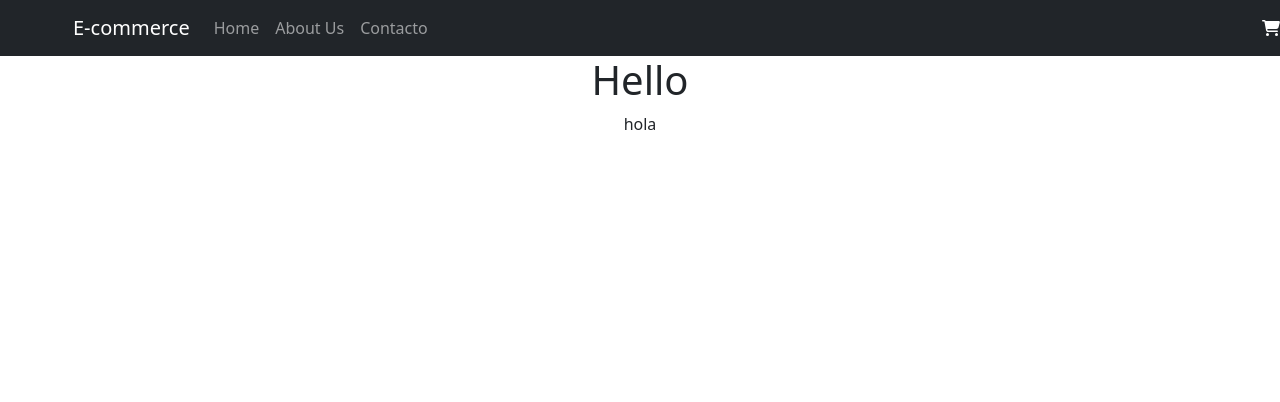
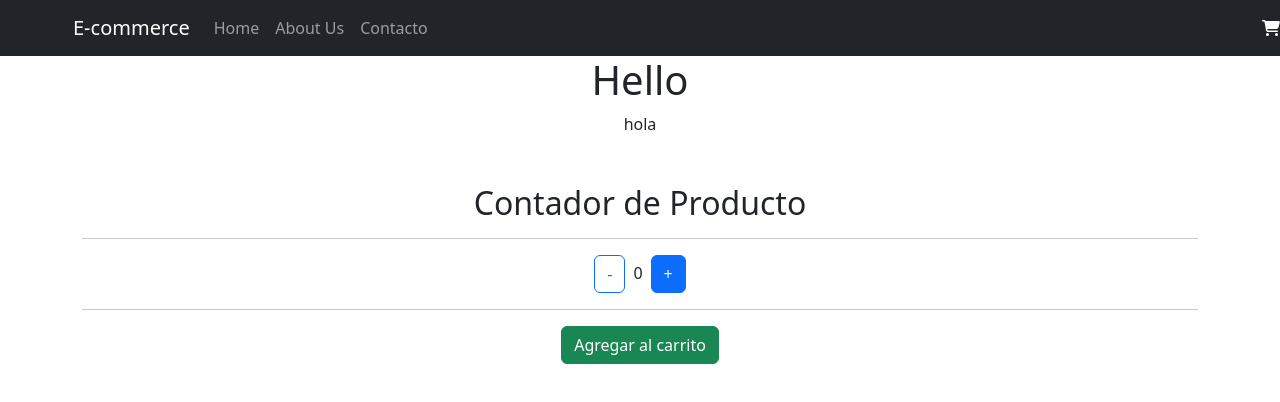
Before and after one commit to agustinarojas2396/Agustina-ROJAS-REACTJS, a React (Create React App) app: page / in a window 1280 px wide. Shown: the top 402 px of the page. Built offline with nearby package versions, Linux system fonts and the light colour scheme.

Commit message:
contador

```diff
--- /dev/null
+++ b/src/components/ItemCount.js
@@ -0,0 +1,61 @@
+import { useState } from "react"
+
+
+const ItemCount = ({stock, addToCart}) => {
+
+    const [counter, setCounter] = useState(0)
+    const [agregar, setAgregar] = useState(true)
+
+    const handleSumar = () => {
+        if(counter < stock){
+            setCounter(counter + 1)
+        }
+    }
+
+    const handleRestar = () => {
+        if (counter > 0 ) {
+            setCounter(counter  - 1)
+        }
+    }
+
+    const handleAgregar = () => {
+        setAgregar(!agregar)
+
+    }
+    //useEffect( () => {
+    //    console.log("Contador Montado!")
+
+    //    return () => {
+    //        console.log("Contador Desmontado")
+    //    }
+    //}, [] )
+
+    //useEffect(() => {
+    //   if (counter % 2 === 0) {
+    //        console.log(counter)
+    //    }
+
+    //}, [counter])
+
+    return (
+        <div className="container my-5">
+            <h2>Contador de Producto</h2>
+            <hr/>
+
+            <button onClick={handleRestar} className="btn btn-outline-primary">-</button>
+            <span className="mx-2">{counter}</span>
+            <button onClick={handleSumar} className="btn btn-primary">+</button>
+            <hr></hr>
+
+            <button
+                onClick={handleAgregar}
+                className={agregar ? "btn btn-success" : "btn btn-info"}
+            >
+                { agregar ? "Agregar al carrito" : "Se agregó con éxito!" }
+            </button>
+        </div>
+    )
+}
+
+
+export default ItemCount
--- a/src/components/ListContainer.js
+++ b/src/components/ListContainer.js
@@ -1,13 +1,16 @@
-
+import ItemCount from "./ItemCount.js";
 
 const ListContainer = ( {greeting } ) => {
     return (
         <div>
             <h1>Hello</h1>
             <p>{greeting}</p>
+            <ItemCount></ItemCount>
         </div>
     );
 
 }
 
+
+
 export default ListContainer;
```
